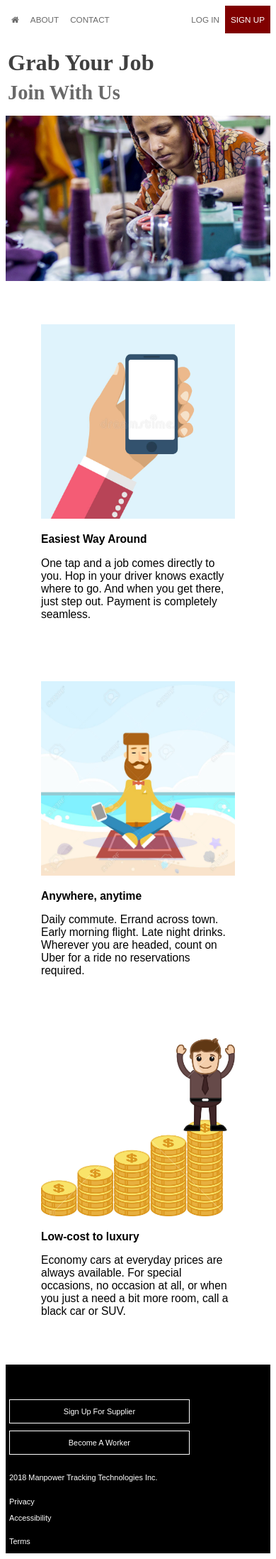
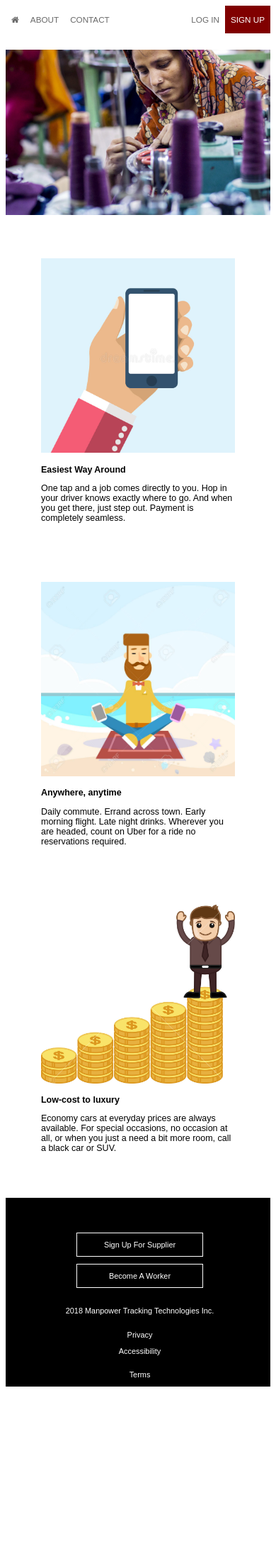
Before and after one commit to ApparelManpowerManagementSystem/ApparelManpowerManagementSystem.github.io, a PHP site: page / in a window 390 px wide. Shown: the whole page at 71% size. After the commit the page ends 1954 px from the top, so only its background shows below. Run offline with PHP 8.4, Linux system fonts and the light colour scheme.

Commit message:
new update

```diff
--- a/css/home.css
+++ b/css/home.css
@@ -57,8 +57,8 @@
 
 .image #homeImage{
     width: 100%;
-    max-height: 500px;
-    padding: 8px 0 0 0
+    max-height: 600px;
+    padding: 50px 0 0 0
 }
 
 .gallery{
@@ -193,7 +193,7 @@
 .image #homeImage{
     width: 100%;
     height: 20%;
-    padding: 7px 0 7px 0;
+    padding: 20px 0 7px 0;
 }
 .gallery{
     max-height: 100%;
@@ -212,7 +212,7 @@
 }
 .gallery div p{
     font-family: Arial, Helvetica, sans-serif;
-    font-size: 4vw;
+    font-size: 3.2vw;
 }
 .footer{
     vertical-align: middle;
@@ -227,25 +227,26 @@
 
 }
 .footer .fPart{
-    padding: 0 0 0 0;
-    height: 50%;
+    height: 100%;
     border-bottom: white;
 }
 
 .footer .fPart button{
-    padding: 10px;
-    vertical-align: middle;
     background-color: black;
     border: 1px solid white;
     color: white;
     font-size: 2.8vw;
-    width: 70%;
+    top: 50%;
+    width: 50%;
+    margin: auto;
+    display: block;
 }
 
 
 .footer .sPart{
     padding: 10px 0 0 5px;
     height: 50%;
+    text-align: center;
 }
 .footer .sPart div{
     width: 100%;
--- a/index.html
+++ b/index.html
@@ -20,8 +20,7 @@
     </div>
 
     <div class="slogan">
-        <p ><h1 id="fLine">Grab Your Job</h1></p>
-        <p ><h2 id="sLine">Join With Us</h2></p>
+
     </div>
 
     <div class="image">
```
